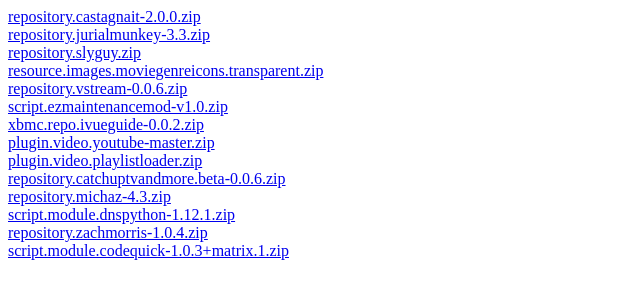
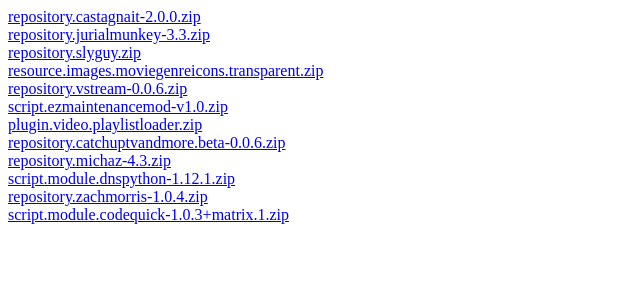
Before and after one commit to Leyto59/Leyto59, a plain HTML site: page index.html in a window 1280 px wide. Shown: the whole page, without its empty margins (0-640 px from the left). Drawn offline with Linux system fonts and the light colour scheme.

Commit message:
Update index.html

```diff
--- a/index.html
+++ b/index.html
@@ -5,8 +5,6 @@
 <a href="resource.images.moviegenreicons.transparent.zip">resource.images.moviegenreicons.transparent.zip</a><br>
 <a href="https://github.com/Leyto59/leyto59.github.io/blob/main/repository.vstream-0.0.6.zip">repository.vstream-0.0.6.zip</a><br>
 <a href="script.ezmaintenancemod-v1.0.zip">script.ezmaintenancemod-v1.0.zip</a><br>
-<a href="xbmc.repo.ivueguide-0.0.2.zip">xbmc.repo.ivueguide-0.0.2.zip</a><br>
-<a href="plugin.video.youtube-master.zip">plugin.video.youtube-master.zip</a><br>
 <a href="plugin.video.playlistloader.zip">plugin.video.playlistloader.zip</a><br>
 <a href="repository.catchuptvandmore.beta-0.0.6.zip">repository.catchuptvandmore.beta-0.0.6.zip</a><br>
 <a href="repository.michaz-4.3.zip">repository.michaz-4.3.zip</a><br>
```
